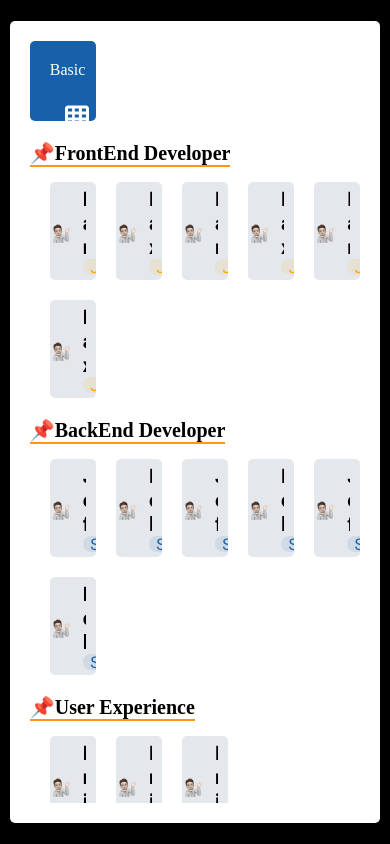
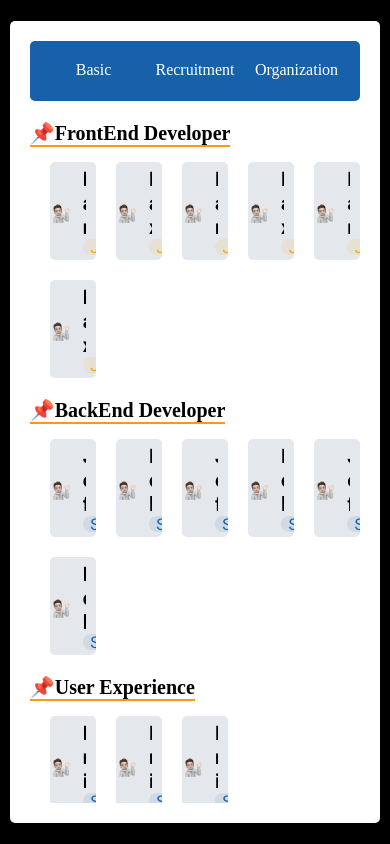
Before and after one commit to esthel7/Vue.js, a Vue app: page /#/jobs in a window 390 px wide. Built offline with nearby package versions, Linux system fonts and the light colour scheme; a web font is replaced by a local one.

Commit message:
design: top nav

```diff
--- a/src/components/BasicLayout.vue
+++ b/src/components/BasicLayout.vue
@@ -41,6 +41,10 @@ import SquareLayout from './SquareLayout.vue';
       max-height: 675px;
       margin-right: 20px;
 
+      @media (max-width: $top-nav) {
+        width: 100%;
+      }
+
       @media (max-height: 500px) {
         display: none;
       }
@@ -52,7 +56,7 @@ import SquareLayout from './SquareLayout.vue';
 
       @media (max-width: $top-nav) {
         width: 100%;
-        height: calc(100% - 100px);
+        height: calc(100% - 80px);
       }
 
       @media (max-height: $hidden-nav) {
--- a/src/components/NavButton.vue
+++ b/src/components/NavButton.vue
@@ -43,6 +43,10 @@ const moveTo = (loc: string) => {
   gap: 16px;
   cursor: pointer;
 
+  @media (max-width: $top-nav) {
+    padding-right: 15px;
+  }
+
   &_icon {
     width: 24px;
     height: 24px;
--- a/src/components/Navigation.vue
+++ b/src/components/Navigation.vue
@@ -2,13 +2,24 @@
   <SquareLayout :theme="'navigation'">
     <div class="navigation">
       <div class="navigation_sub-menu">
-        <span class="navigation_sub-menu_title">Basic</span>
+        <span class="navigation_sub-menu_title" @click="open('basic')"
+          >Basic</span
+        >
         <div class="navigation_sub-menu_button-box">
           <NavButton v-for="item in topMenu" :key="item.label" :data="item" />
         </div>
+        <div
+          class="navigation_sub-menu_button-box_top basic"
+          :style="{ display: BasicView ? 'block' : 'none' }"
+        >
+          <NavButton v-for="item in topMenu" :key="item.label" :data="item" />
+        </div>
       </div>
+
       <div class="navigation_sub-menu">
-        <span class="navigation_sub-menu_title">Recruitment</span>
+        <span class="navigation_sub-menu_title" @click="open('recruitment')"
+          >Recruitment</span
+        >
         <div class="navigation_sub-menu_button-box">
           <NavButton
             v-for="item in middleMenu"
@@ -16,10 +27,33 @@
             :data="item"
           />
         </div>
+        <div
+          class="navigation_sub-menu_button-box_top recruitment"
+          :style="{ display: RecruitmentView ? 'block' : 'none' }"
+        >
+          <NavButton
+            v-for="item in middleMenu"
+            :key="item.label"
+            :data="item"
+          />
+        </div>
       </div>
+
       <div class="navigation_sub-menu">
-        <span class="navigation_sub-menu_title">Organization</span>
+        <span class="navigation_sub-menu_title" @click="open('organization')"
+          >Organization</span
+        >
         <div class="navigation_sub-menu_button-box">
+          <NavButton
+            v-for="item in bottomMenu"
+            :key="item.label"
+            :data="item"
+          />
+        </div>
+        <div
+          class="navigation_sub-menu_button-box_top organization"
+          :style="{ display: OrganizationView ? 'block' : 'none' }"
+        >
           <NavButton
             v-for="item in bottomMenu"
             :key="item.label"
@@ -32,7 +66,7 @@
 </template>
 
 <script setup lang="ts">
-import { computed } from 'vue';
+import { computed, ref } from 'vue';
 import NavButton from './NavButton.vue';
 import SquareLayout from './SquareLayout.vue';
 
@@ -82,6 +116,28 @@ const menu = [
 const topMenu = computed(() => menu.slice(0, 3));
 const middleMenu = computed(() => menu.slice(3, 7));
 const bottomMenu = computed(() => menu.slice(7, menu.length));
+const BasicView = ref(false);
+const RecruitmentView = ref(false);
+const OrganizationView = ref(false);
+const TopNav = 1120;
+
+const open = (className: string) => {
+  if (window.innerWidth > TopNav) return;
+
+  if (className === 'basic') {
+    BasicView.value = !BasicView.value;
+    RecruitmentView.value = false;
+    OrganizationView.value = false;
+  } else if (className === 'recruitment') {
+    RecruitmentView.value = !RecruitmentView.value;
+    BasicView.value = false;
+    OrganizationView.value = false;
+  } else {
+    OrganizationView.value = !OrganizationView.value;
+    BasicView.value = false;
+    RecruitmentView.value = false;
+  }
+};
 </script>
 
 <style lang="scss" scoped>
@@ -94,6 +150,10 @@ const bottomMenu = computed(() => menu.slice(7, menu.length));
   height: 100%;
   gap: 14px;
 
+  @media (max-width: $top-nav) {
+    flex-direction: row;
+  }
+
   &_sub-menu {
     display: flex;
     flex-direction: column;
@@ -101,14 +161,48 @@ const bottomMenu = computed(() => menu.slice(7, menu.length));
     justify-content: center;
     width: 100%;
 
+    @media (max-width: $top-nav) {
+      align-items: center;
+    }
+
     &_title {
       margin-bottom: 12px;
       font-family: 'SUITE-Regular';
       color: $color-white-000;
+
+      @media (max-width: $top-nav) {
+        align-items: center;
+        cursor: pointer;
+      }
     }
 
     &_button-box {
       width: 100%;
+
+      @media (max-width: $top-nav) {
+        display: none;
+      }
+
+      &_top {
+        display: none;
+
+        @media (max-width: $top-nav) {
+          height: auto;
+          min-width: 30%;
+          position: fixed;
+          background-color: $color-gray-300;
+          top: calc(2.5vh + 80px);
+          z-index: 100;
+        }
+
+        &.basic {
+          left: calc(2.5vw + 40px);
+        }
+
+        &.organization {
+          right: calc(2.5vw + 40px);
+        }
+      }
     }
   }
 }
--- a/src/components/SquareLayout.vue
+++ b/src/components/SquareLayout.vue
@@ -30,7 +30,7 @@ const { theme } = toRefs(props);
     height: 100%;
 
     @media (max-width: $top-nav) {
-      height: 80px;
+      height: 60px;
     }
   }
 
```
